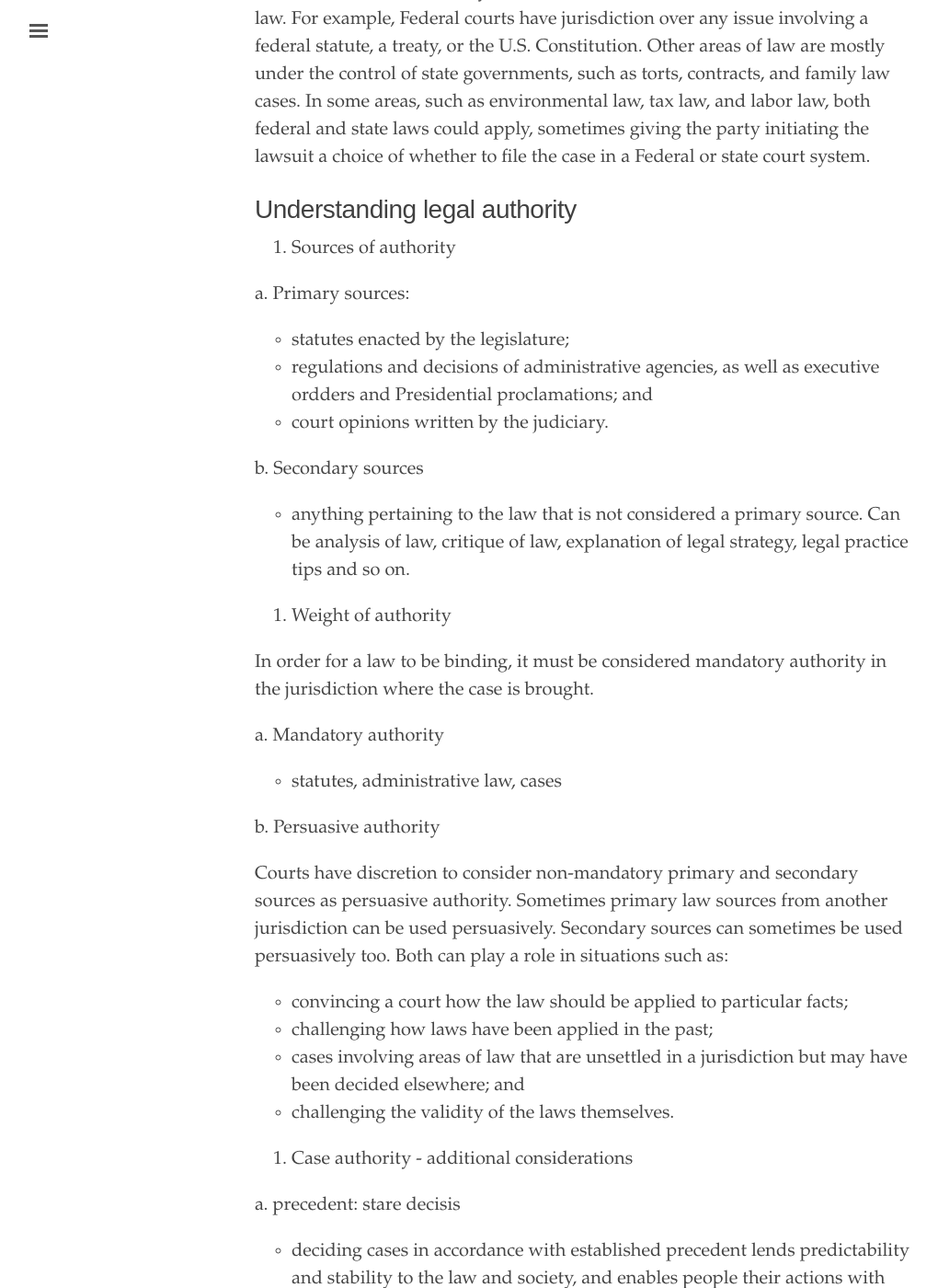
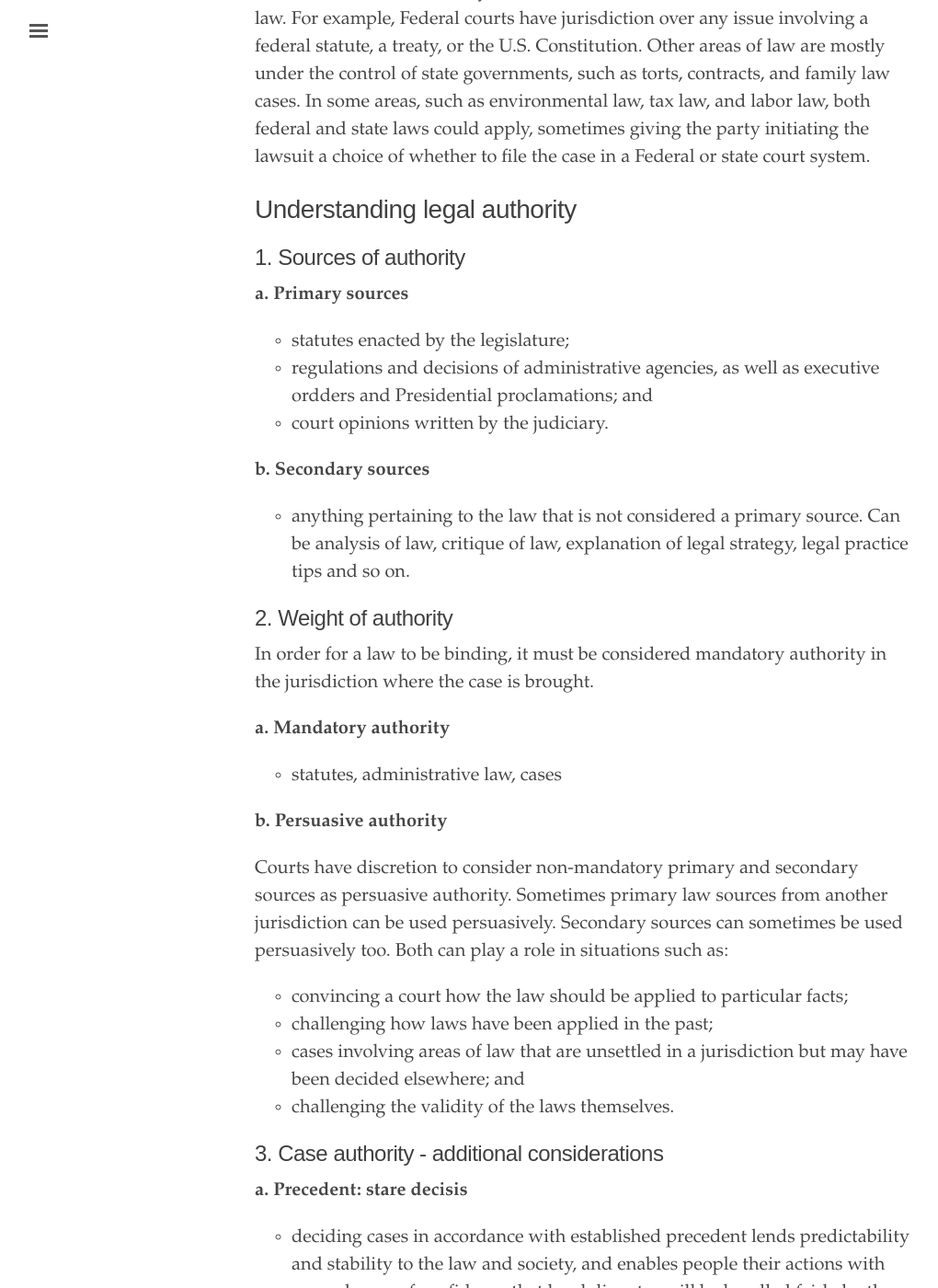
Before and after one commit to binipringle/legalresearch, a Jekyll site: the page built from _texts/0-abstract.md, in a window 1280 px wide and 1400 px high, scrolled down 696 px. Shown: the whole window at 92% size, without its empty margins (3-1023 px from the left). Built offline with Jekyll 4.4.1, drawn with Linux system fonts in a browser that asks for light colours.

Commit message:
formatted

```diff
--- a/_texts/0-abstract.md
+++ b/_texts/0-abstract.md
@@ -24,27 +24,27 @@ control of state governments, such as torts, contracts, and family law cases. In
 
 # Understanding legal authority
 
-1. Sources of authority
+## 1. Sources of authority
 
-a. Primary sources:
+**a. Primary sources**
 
 - statutes enacted by the legislature;
 - regulations and decisions of administrative agencies, as well as executive ordders and Presidential proclamations; and
 - court opinions written by the judiciary.
 
-b. Secondary sources
+**b. Secondary sources**
 
 - anything pertaining to the law that is not considered a primary source. Can be analysis of law, critique of law, explanation of legal strategy, legal practice tips and so on.
 
-2. Weight of authority
+## 2. Weight of authority
 
 In order for a law to be binding, it must be considered mandatory authority in the jurisdiction where the case is brought.
 
-a. Mandatory authority
+**a. Mandatory authority**
 
 - statutes, administrative law, cases
 
-b. Persuasive authority
+**b. Persuasive authority**
 
 Courts have discretion to consider non-mandatory primary and secondary sources as persuasive authority. Sometimes primary law sources from another jurisdiction can be used persuasively. Secondary sources can sometimes be used persuasively too. Both can play a role in situations such as:
 
@@ -53,13 +53,13 @@ Courts have discretion to consider non-mandatory primary and secondary sources a
 - cases involving areas of law that are unsettled in a jurisdiction but may have been decided elsewhere; and
 - challenging the validity of the laws themselves.
 
-3. Case authority - additional considerations
+## 3. Case authority - additional considerations
 
-a. precedent: stare decisis
+**a. Precedent: stare decisis**
 
 - deciding cases in accordance with established precedent lends predictability and stability to the law and society, and enables people their actions with some degree of confidence that legal disputes will be handled fairly by the courts.
 
-b. Court system structure
+**b. Court system structure**
 
 The court system in a given jurisdiction affects which cases will hold mandatory authority. Usually three-tiered structure:
 
@@ -67,6 +67,6 @@ The court system in a given jurisdiction affects which cases will hold mandatory
 - Intermediate-level appellate courts
 - Final appellate courts
 
-c. Cases - which parts are considered binding
+**c. Cases - which parts are considered binding**
 
 THERE IS MORE IN THIS SECTION - WILL CONTINUE LATER
```
